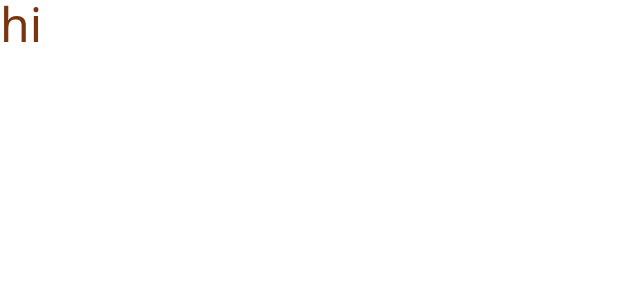
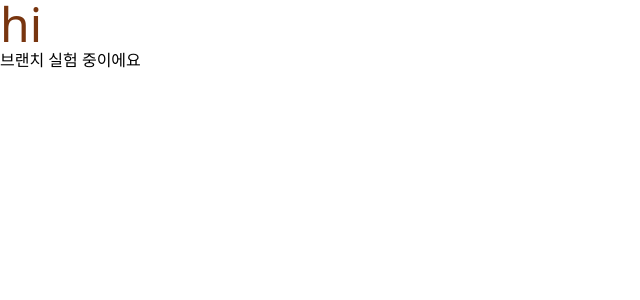
Before and after one commit to D-LINK-alpha/D-LINK-frontend, a React (Create React App) app: page / in a window 1280 px wide. Shown: the top 300 px of the page, without its empty margins (0-640 px from the left). Built offline with nearby package versions, Linux system fonts and the light colour scheme.

Commit message:
Test : task 열기

```diff
--- a/src/App.js
+++ b/src/App.js
@@ -4,6 +4,7 @@ function App() {
       <div>
           {/*tailwind 예시*/}
         <h1 className="text-amber-900 text-5xl">hi</h1>
+          <p>브랜치 실험 중이에요</p>
       </div>
   );
 }
```
